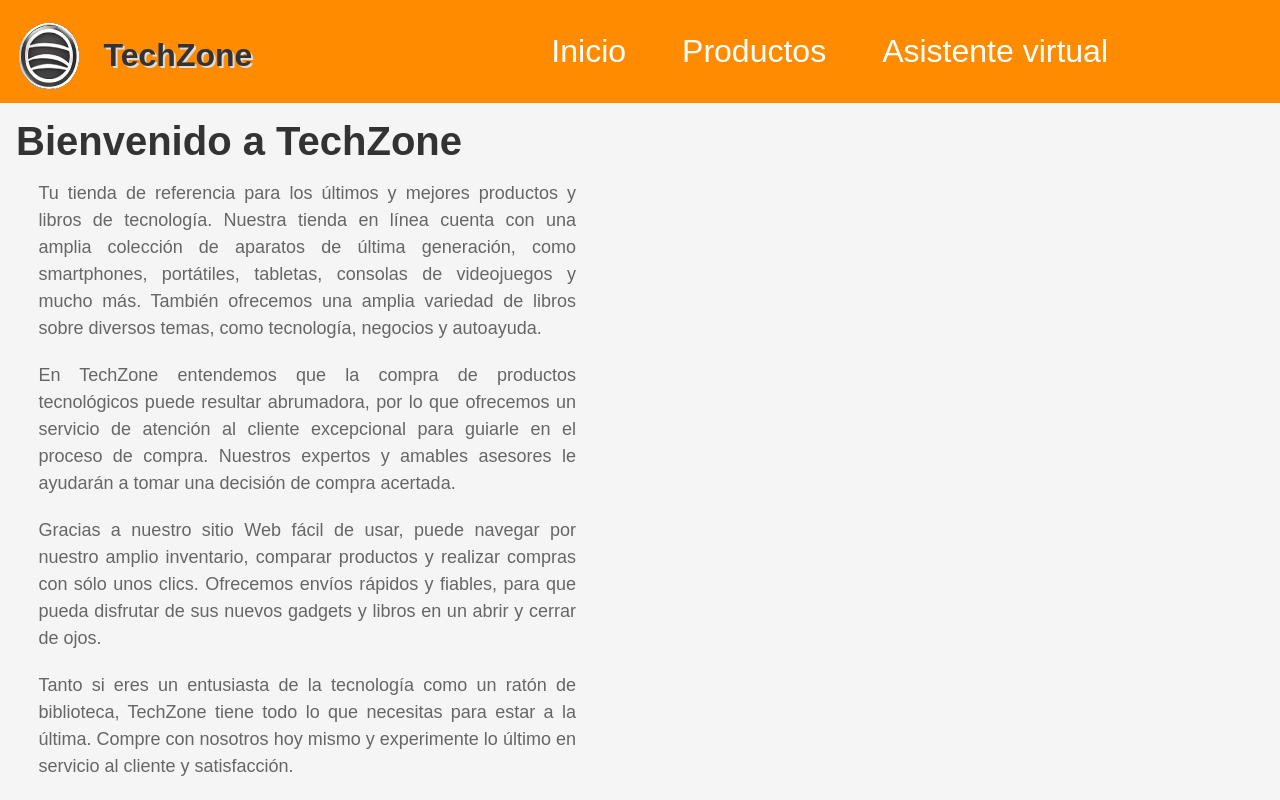
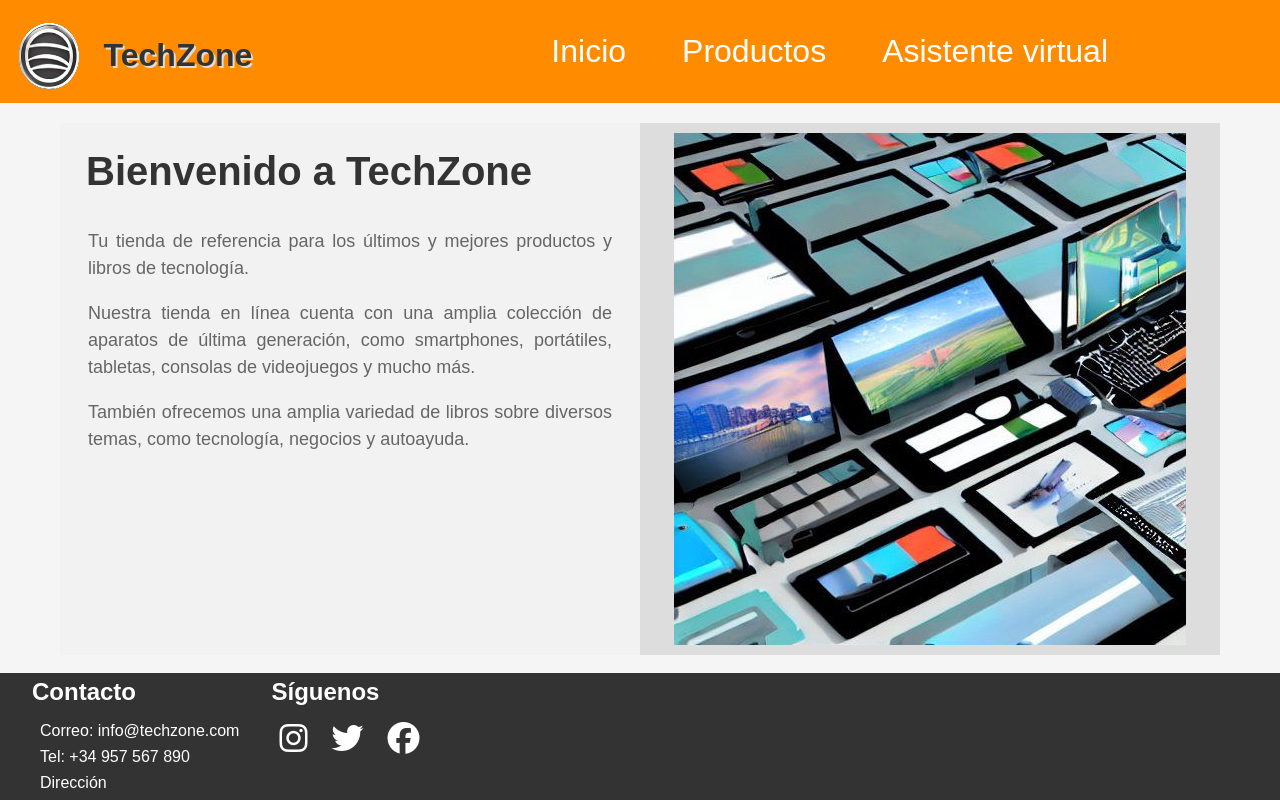
Before and after one commit to Nikch22/WebGPT, a website: page public/index.html in a window 1280 px wide. Drawn offline with Linux system fonts and the light colour scheme.

Commit message:
Actualización de estructura visual

```diff
--- a/public/index.html
+++ b/public/index.html
@@ -28,17 +28,45 @@
             </ul>
         </nav>
 
+        <div class="container">
+            <div class="row">
+              <div class="col description">
+                <h2>Bienvenido a TechZone</h2>
+                <p>Tu tienda de referencia para los últimos y mejores productos y libros de tecnología. </p>
+                <p>Nuestra tienda en línea cuenta con una amplia colección de aparatos de última generación, como smartphones, portátiles, tabletas, consolas de videojuegos y mucho más.</p>
+                <p>También ofrecemos una amplia variedad de libros sobre diversos temas, como tecnología, negocios y autoayuda.</p>
+              </div>
+              <div class="col placeholder">
+                <img src="img/inicial.png" alt="Placeholder de imagen">
+              </div>
+            </div>
+          </div>
+        <div class="description">
 
-        <div class="description">
-            <h2>Bienvenido a TechZone</h2>
-            <p>Tu tienda de referencia para los últimos y mejores productos y libros de tecnología. Nuestra tienda en línea cuenta con una amplia colección de aparatos de última generación, como smartphones, portátiles, tabletas, consolas de videojuegos y mucho más. También ofrecemos una amplia variedad de libros sobre diversos temas, como tecnología, negocios y autoayuda.</p>
-            <p>En TechZone entendemos que la compra de productos tecnológicos puede resultar abrumadora, por lo que ofrecemos un servicio de atención al cliente excepcional para guiarle en el proceso de compra. Nuestros expertos y amables asesores le ayudarán a tomar una decisión de compra acertada.</p>
-            <p>Gracias a nuestro sitio Web fácil de usar, puede navegar por nuestro amplio inventario, comparar productos y realizar compras con sólo unos clics. Ofrecemos envíos rápidos y fiables, para que pueda disfrutar de sus nuevos gadgets y libros en un abrir y cerrar de ojos.</p>
-            <p>Tanto si eres un entusiasta de la tecnología como un ratón de biblioteca, TechZone tiene todo lo que necesitas para estar a la última. Compre con nosotros hoy mismo y experimente lo último en servicio al cliente y satisfacción.</p>
           </div>
 
-        <!-- Contenedor para el carrito de compras que incluye una tabla para mostrar los productos seleccionados, sus precios y una opción para eliminarlos -->
-
+<!-- FOOTER -->
+          <footer>
+            <div class="footer-container">
+              <div class="footer-contacto">
+                <h3>Contacto</h3>
+                <ul class="contactos">
+                  <li><a href="mail_to:info@techzone.com">Correo: info@techzone.com</a></li>
+                  <li><a href="tel:+1234567890">Tel: +34 957 567 890</a></li>
+                  <li><a href="#">Dirección</a></li>
+                </ul>
+              </div>
+              <div class="footer-social">
+                <h3>Síguenos</h3>
+                <ul>
+                  <li><a href="https://www.instagram.com/techzone/" target="_blank"><i class="fab fa-instagram"></i></a></li>
+                  <li><a href="https://twitter.com/techzone" target="_blank"><i class="fab fa-twitter"></i></a></li>
+                  <li><a href="https://facebook.com/techzone/" target="_blank"><i class="fab fa-facebook"></i></li>
+                  <!-- Agrega aquí los enlaces a otras redes sociales -->
+                </ul>
+              </div>
+            </div>
+          </footer>
         <!-- Enlace al archivo de JavaScript -->
         <script src="app.js"></script>
 
--- a/public/styles.css
+++ b/public/styles.css
@@ -219,6 +219,7 @@
   display: grid;
   grid-template-columns: repeat(2, minmax(250px, 1fr));
   margin-right: 20rem;
+  margin-bottom: 120px;
   gap: 2rem;
   padding: 2rem;
   }
@@ -344,6 +345,7 @@
   background-color: #fff;
   padding: 20px;
   text-align: center;
+  margin-bottom: 300px;
   box-shadow: 0px 0px 5px rgba(0, 0, 0, 0.1);
 }
 
@@ -385,8 +387,7 @@
   flex-direction: column;
   align-items: center;
   text-align: justify;
-  margin-left: 3%;
-  margin-right: 55%;
+  margin: 1em;
 }
 
 p {
@@ -396,3 +397,99 @@ p {
   text-align: justify;
   margin-bottom: 20px;
 }
+
+/* COLUMNAS ÍNDICE */
+.container {
+  max-width: 1200px;
+  margin: 0 auto;
+  padding: 20px;
+}
+
+.row {
+  display: flex;
+  flex-wrap: wrap;
+}
+
+.col {
+  flex: 1;
+  padding: 10px;
+}
+
+.description {
+  background-color: #f2f2f2;
+}
+
+.placeholder {
+  background-color: #ddd;
+  display: flex;
+  align-items: center;
+  justify-content: center;
+}
+
+.placeholder img {
+  max-width: 100%;
+  max-height: 100%;
+}
+
+/* Estilos del Footer */
+footer {
+  background-color: #333;
+  color: #fff;
+  padding: 0.3em 0 0 2em;
+  position: fixed;
+  bottom: 0;
+  width: 100%;
+  display: flex; /* mostrar iconos de redes sociales en una línea horizontal */
+
+}
+
+.footer-container {
+  display: flex;
+  flex-wrap: wrap;
+  max-width: 1200px;
+}
+
+.footer-contacto h3,
+.footer-social h3 {
+  font-size: 1.5rem;
+  margin-bottom: 1rem;
+}
+
+
+.footer-contacto ul{
+  list-style: none;
+  margin: 0;
+  padding: 0;
+}
+.footer-social{
+  margin-left: 2em;
+}
+.footer-social ul {
+  list-style: none;
+  margin: 1em;
+  margin-left: 0;
+  padding: 2em, 0;
+  text-align: center;
+  text-decoration: none;
+  display: flex;
+}
+
+.footer-contacto li{
+  margin-bottom: 0.5rem;
+  margin-left: 0.5em;
+}
+.footer-social li {
+  margin-bottom: 0.5rem;
+  margin-left: 0.5em;
+}
+
+.footer-contacto a,
+.footer-social a {
+  color: #fff;
+  text-decoration: none;
+}
+
+.footer-social i {
+  font-size: 2rem;
+  margin-right: 1rem;
+}
```
Also changed, not shown: public/chat.html (+0 -1 lines), public/productos.html (+21 -1 lines), public/img/inicial.png (added).
